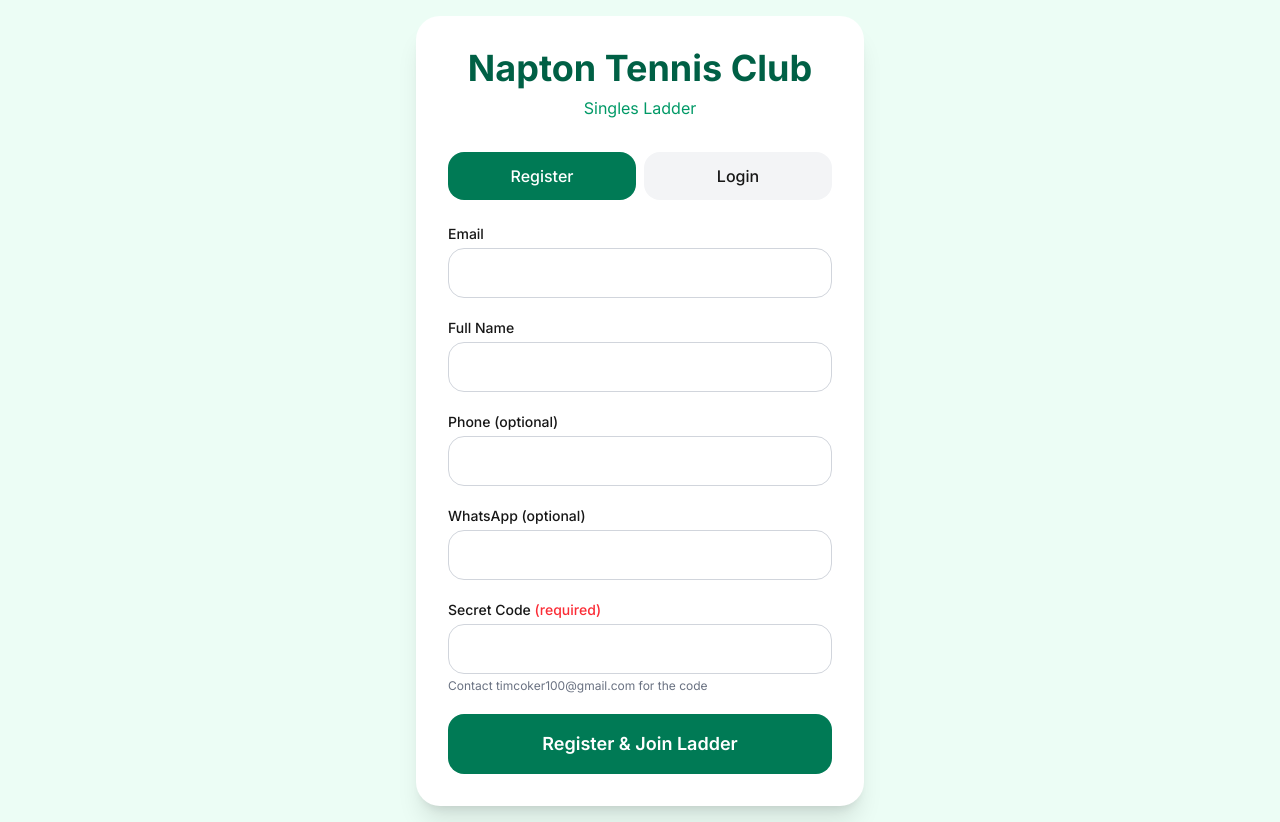
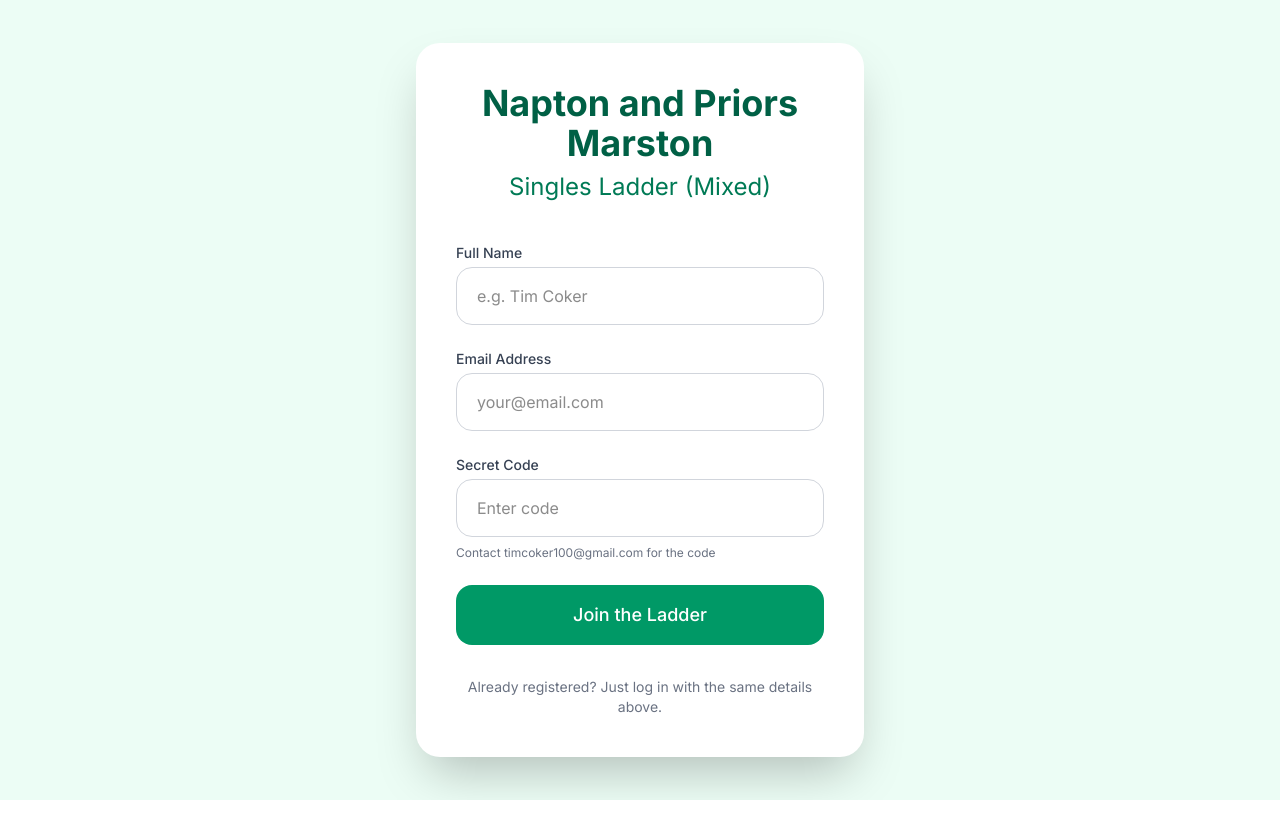
Before and after one commit to timcoker100-prog/napton-tennis-ladder, a Next.js app: page /login in a window 1280 px wide. After the commit the page ends 800 px from the top, so only its background shows below. Built offline with nearby package versions, Linux system fonts and the light colour scheme.

Commit message:
update login page title

```diff
--- a/app/login/page.tsx
+++ b/app/login/page.tsx
@@ -2,79 +2,52 @@
 
 import { useState } from 'react';
 import { useRouter } from 'next/navigation';
-import { supabase } from '../../lib/supabase';
+import { supabase } from '../lib/supabase';
 
 const SECRET_CODE = 'N&P2026';
 
 export default function LoginPage() {
-  const [isRegisterMode, setIsRegisterMode] = useState(true);
+  const router = useRouter();
+  const [name, setName] = useState('');
   const [email, setEmail] = useState('');
-  const [password, setPassword] = useState('');
-  const [playerName, setPlayerName] = useState('');
-  const [phone, setPhone] = useState('');
-  const [whatsapp, setWhatsapp] = useState('');
-  const [error, setError] = useState('');
+  const [code, setCode] = useState('');
+  const [isLogin, setIsLogin] = useState(false);
   const [loading, setLoading] = useState(false);
-  const router = useRouter();
 
   const handleSubmit = async (e: React.FormEvent) => {
     e.preventDefault();
-    setError('');
-    setLoading(true);
-
-    const trimmedEmail = email.trim().toLowerCase();
-
-    if (isRegisterMode) {
-      if (!playerName.trim() || !trimmedEmail || password !== SECRET_CODE) {
-        setError('Please fill all fields and use the correct code');
-        setLoading(false);
+    if (code !== SECRET_CODE) {
+      alert("❌ Incorrect code. Please contact timcoker100@gmail.com for the code.");
       return;
     }
+
+    setLoading(true);
 
     // Check if email already exists
     const { data: existing } = await supabase
       .from('players')
-        .select('id')
-        .eq('email', trimmedEmail)
+      .select('email')
+      .eq('email', email.trim().toLowerCase())
       .single();
 
     if (existing) {
-        setError('This email is already registered');
-        setLoading(false);
+      alert("✅ You are already registered! Redirecting to ladder...");
+      router.push('/ladder');
       return;
     }
 
-      // Create player immediately
-      const { error: insertError } = await supabase
-        .from('players')
-        .insert({
-          name: playerName.trim(),
-          email: trimmedEmail,
-          phone: phone.trim() || null,
-          whatsapp: whatsapp.trim() || null,
-          contact_consent: true,
-          points: 0,
+    // Create new player
+    const { error } = await supabase.from('players').insert({
+      name: name.trim(),
+      email: email.trim().toLowerCase(),
+      points: 0
     });
 
-      if (insertError) {
-        setError('Failed to create player: ' + insertError.message);
+    if (error) {
+      alert("Error: " + error.message);
     } else {
-        alert('✅ Registration successful! You are now on the ladder.');
+      alert("✅ Registration successful! Welcome to the ladder.");
       router.push('/ladder');
-      }
-    } else {
-      // Login mode - just check if exists
-      const { data } = await supabase
-        .from('players')
-        .select('*')
-        .eq('email', trimmedEmail)
-        .single();
-
-      if (data) {
-        router.push('/ladder');
-      } else {
-        setError('No account found with this email');
-      }
     }
 
     setLoading(false);
@@ -82,98 +55,66 @@
 
   return (
     <div className="min-h-screen bg-emerald-50 flex items-center justify-center p-4">
-      <div className="max-w-md w-full bg-white rounded-3xl shadow-xl p-8">
-        <h1 className="text-4xl font-bold text-emerald-800 text-center mb-2">Napton Tennis Club</h1>
-        <p className="text-center text-emerald-600 mb-8">Singles Ladder</p>
-
-        <div className="flex gap-2 mb-6">
-          <button
-            onClick={() => setIsRegisterMode(true)}
-            className={`flex-1 py-3 rounded-2xl font-medium ${isRegisterMode ? 'bg-emerald-700 text-white' : 'bg-gray-100'}`}
-          >
-            Register
-          </button>
-          <button
-            onClick={() => setIsRegisterMode(false)}
-            className={`flex-1 py-3 rounded-2xl font-medium ${!isRegisterMode ? 'bg-emerald-700 text-white' : 'bg-gray-100'}`}
-          >
-            Login
-          </button>
+      <div className="max-w-md w-full bg-white rounded-3xl shadow-2xl p-10">
+        <div className="text-center mb-10">
+          <h1 className="text-4xl font-bold text-emerald-800 mb-2">
+            Napton and Priors Marston
+          </h1>
+          <p className="text-emerald-700 text-2xl">Singles Ladder (Mixed)</p>
         </div>
 
-        <form onSubmit={handleSubmit} className="space-y-5">
+        <form onSubmit={handleSubmit} className="space-y-6">
           <div>
-            <label className="block text-sm font-medium mb-1">Email</label>
-            <input
-              type="email"
-              value={email}
-              onChange={(e) => setEmail(e.target.value)}
-              className="w-full px-4 py-3 border border-gray-300 rounded-2xl focus:outline-none focus:border-emerald-600"
-              required
-            />
-          </div>
-
-          {isRegisterMode && (
-            <>
-              <div>
-                <label className="block text-sm font-medium mb-1">Full Name</label>
+            <label className="block text-sm font-medium text-gray-700 mb-1">Full Name</label>
             <input
               type="text"
-                  value={playerName}
-                  onChange={(e) => setPlayerName(e.target.value)}
-                  className="w-full px-4 py-3 border border-gray-300 rounded-2xl focus:outline-none focus:border-emerald-600"
               required
+              value={name}
+              onChange={(e) => setName(e.target.value)}
+              className="w-full border border-gray-300 rounded-2xl px-5 py-4 focus:outline-none focus:border-emerald-500"
+              placeholder="e.g. Tim Coker"
             />
           </div>
 
           <div>
-                <label className="block text-sm font-medium mb-1">Phone (optional)</label>
+            <label className="block text-sm font-medium text-gray-700 mb-1">Email Address</label>
             <input
-                  type="tel"
-                  value={phone}
-                  onChange={(e) => setPhone(e.target.value)}
-                  className="w-full px-4 py-3 border border-gray-300 rounded-2xl focus:outline-none focus:border-emerald-600"
+              type="email"
+              required
+              value={email}
+              onChange={(e) => setEmail(e.target.value)}
+              className="w-full border border-gray-300 rounded-2xl px-5 py-4 focus:outline-none focus:border-emerald-500"
+              placeholder="your@email.com"
             />
           </div>
 
           <div>
-                <label className="block text-sm font-medium mb-1">WhatsApp (optional)</label>
+            <label className="block text-sm font-medium text-gray-700 mb-1">Secret Code</label>
             <input
-                  type="tel"
-                  value={whatsapp}
-                  onChange={(e) => setWhatsapp(e.target.value)}
-                  className="w-full px-4 py-3 border border-gray-300 rounded-2xl focus:outline-none focus:border-emerald-600"
+              type="text"
+              required
+              value={code}
+              onChange={(e) => setCode(e.target.value)}
+              className="w-full border border-gray-300 rounded-2xl px-5 py-4 focus:outline-none focus:border-emerald-500"
+              placeholder="Enter code"
             />
+            <p className="text-xs text-gray-500 mt-2">
+              Contact timcoker100@gmail.com for the code
+            </p>
           </div>
-            </>
-          )}
-
-          <div>
-            <label className="block text-sm font-medium mb-1">
-              Secret Code {isRegisterMode && <span className="text-red-500">(required)</span>}
-            </label>
-            <input
-              type="password"
-              value={password}
-              onChange={(e) => setPassword(e.target.value)}
-              className="w-full px-4 py-3 border border-gray-300 rounded-2xl focus:outline-none focus:border-emerald-600"
-              required
-            />
-            {isRegisterMode && (
-              <p className="text-xs text-gray-500 mt-1">Contact timcoker100@gmail.com for the code</p>
-            )}
-          </div>
-
-          {error && <p className="text-red-500 text-sm">{error}</p>}
 
           <button
             type="submit"
             disabled={loading}
-            className="w-full bg-emerald-700 hover:bg-emerald-800 text-white py-4 rounded-2xl font-semibold text-lg disabled:opacity-50"
+            className="w-full bg-emerald-600 hover:bg-emerald-700 text-white font-medium py-4 rounded-2xl text-lg transition disabled:opacity-70"
           >
-            {loading ? 'Processing...' : isRegisterMode ? 'Register & Join Ladder' : 'Login'}
+            {loading ? "Registering..." : "Join the Ladder"}
           </button>
         </form>
+
+        <p className="text-center text-sm text-gray-500 mt-8">
+          Already registered? Just log in with the same details above.
+        </p>
       </div>
     </div>
   );
```
Lines whose indentation alone changed are shown as unchanged.
